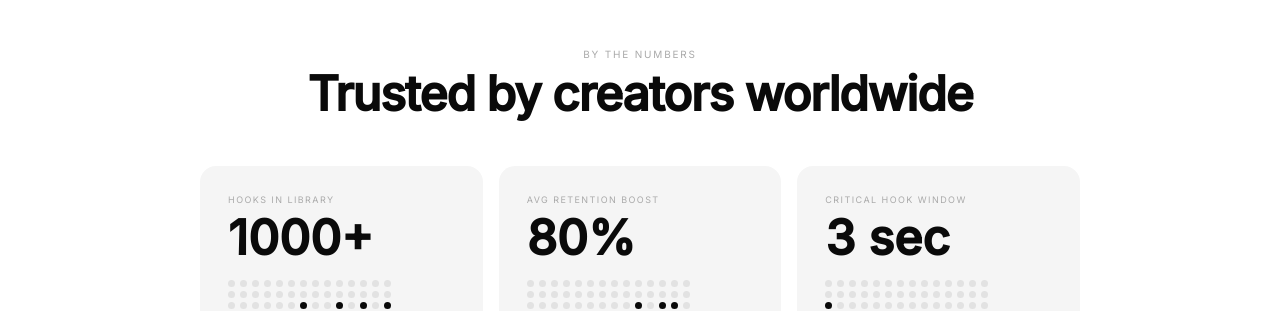
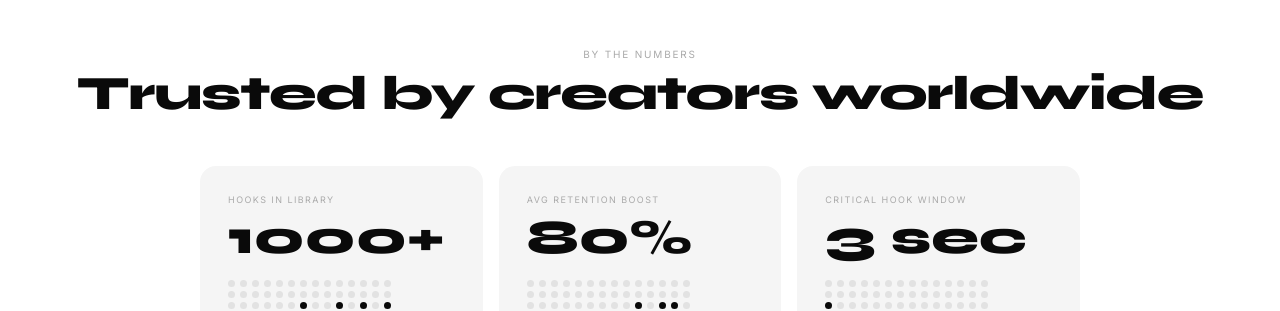
Before and after one commit to bimogg/Hooked.AI, a Next.js app: page / in a window 1280 px wide. Shown: the part 825-1136 px from the top of the page. Built offline with nearby package versions, Linux system fonts and the light colour scheme; no server answers.

Commit message:
restore Syne font on stats section heading and values

```diff
--- a/components/HomeContent.tsx
+++ b/components/HomeContent.tsx
@@ -164,7 +164,7 @@ export default function HomeContent() {
       {/* ── TRUSTED BY (dot matrix stats) ── */}
       <section ref={statRef} className="bg-white px-6 md:px-12 py-20">
         <p className="text-[10px] uppercase tracking-[0.18em] text-[#aaa] text-center mb-2">By the numbers</p>
-        <h2 className="font-extrabold text-3xl md:text-5xl text-center mb-12 tracking-tight">
+        <h2 className="font-display font-extrabold text-3xl md:text-5xl text-center mb-12 tracking-tight">
           Trusted by creators worldwide
         </h2>
         <div className="stats-grid">
@@ -175,7 +175,7 @@ export default function HomeContent() {
           ].map(({ label, value, bars }) => (
             <div key={label} className="bg-[#f5f5f5] rounded-2xl p-6 md:p-7">
               <p className="text-[9px] uppercase tracking-[0.16em] text-[#aaa] mb-2 leading-snug">{label}</p>
-              <p className="font-extrabold text-4xl md:text-5xl leading-none">{value}</p>
+              <p className="font-display font-extrabold text-4xl md:text-5xl leading-none">{value}</p>
               <DotMatrix bars={bars} on={statsOn} />
             </div>
           ))}
```
